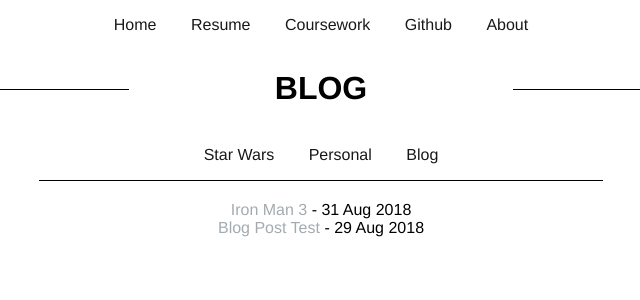
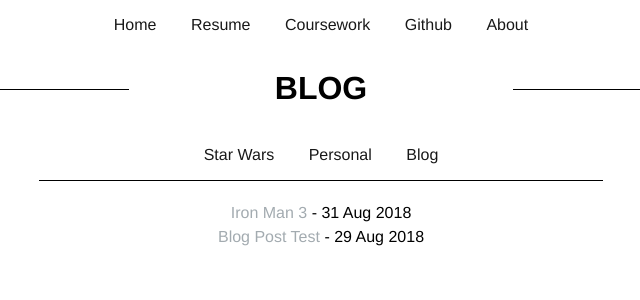
Before and after one commit to declansullivan/static-html-site, a Jekyll site: the page built from about/blog/index.html, in a window 1280 px wide. Shown: the top 300 px of the page, without its empty margins (319-959 px from the left). Built offline with Jekyll 4.4.1, drawn with Linux system fonts in a browser that asks for light colours.

Commit message:
Update main.css

```diff
--- a/css/main.css
+++ b/css/main.css
@@ -177,6 +177,7 @@ body {
   list-style-type: none;
   margin: 0;
   padding: 20px 0 0 0;
+  line-height: 150%;
 }
 
 .post {
```
